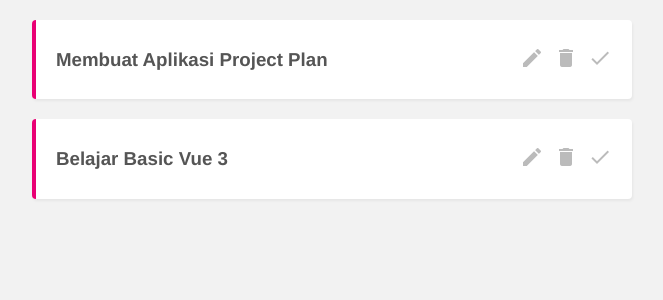
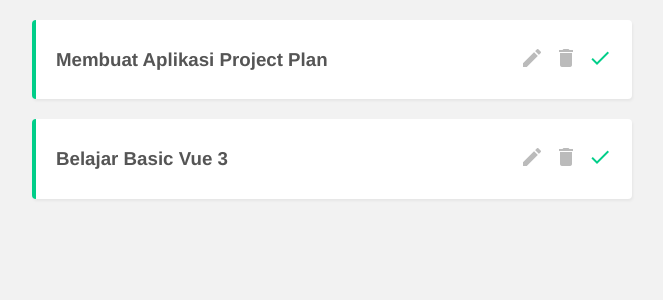
Before and after one commit to lemonsprite/project-plan, a Vue app: page / in a window 1280 px wide. Shown: the top 300 px of the page, without its empty margins (308-971 px from the left). Built offline with nearby package versions, Linux system fonts and the light colour scheme; data requests are answered from the project's data file.

Commit message:
Membuat fungsi selesai pada tugas

```diff
--- a/data/db.json
+++ b/data/db.json
@@ -4,7 +4,7 @@
       "id": 1,
       "title": "Membuat Aplikasi Project Plan",
       "details": "Lorem Ipsum",
-          "complete": false
+      "complete": true
     },
     {
       "id": 2,
--- a/src/components/SingleProject.vue
+++ b/src/components/SingleProject.vue
@@ -1,11 +1,11 @@
 <template>
-  <div class="project">
+  <div class="project" :class="{ complete: project.complete}">
       <div class="actions" >
           <h3 @click="showDetails = !showDetails">{{ project.title }}</h3>
           <div class="icons">
               <span class="material-icons">edit</span>
               <span class="material-icons" @click="deleteProject">delete</span>
-              <span class="material-icons">done</span>
+              <span class="material-icons" :class="{ tick: project.complete}" @click="toggleDone">done</span>
           </div>
       </div>
       <div class="details" v-if="showDetails">
@@ -28,6 +28,16 @@
             fetch(this.uri, { method: 'DELETE' })
             .then(() => this.$emit('delete', this.project.id))
             .catch(err => console.log(err.message))
+        },
+
+        toggleDone() {
+            fetch(this.uri, {
+                method: 'PATCH',
+                headers: { 'Content-Type': 'application/json' },
+                body: JSON.stringify({ complete: !this.project.complete })
+            }).then(() => {
+                this.$emit('done', this.project.id)
+            }).catch(err => console.log(err.message))
         }
     }
 
@@ -60,4 +70,10 @@
 .material-icons:hover {
     color: #777;
 }
+.project.complete {
+    border-left: 4px solid #00ce89;
+}
+.project.complete .tick {
+    color: #00ce89
+}
 </style>
--- a/src/views/HomeView.vue
+++ b/src/views/HomeView.vue
@@ -2,7 +2,7 @@
   <div class="home">
     <div v-if="projects.length">
       <div v-for="project in projects" :key="project.id">
-        <SingleProject :project="project" @delete="handleDelete"></SingleProject>
+        <SingleProject :project="project" @delete="handleDelete" @done="handleDone"></SingleProject>
       </div>
     </div>
   </div>
@@ -33,6 +33,13 @@
       this.projects = this.projects.filter((p) => {
         return p.id !== id
       })
+    },
+    handleDone(id) {
+      let p = this.projects.find(project => {
+        return project.id === id
+      })
+
+      p.complete = !p.complete
     }
   }
 }
```
Lines whose indentation alone changed are shown as unchanged.
